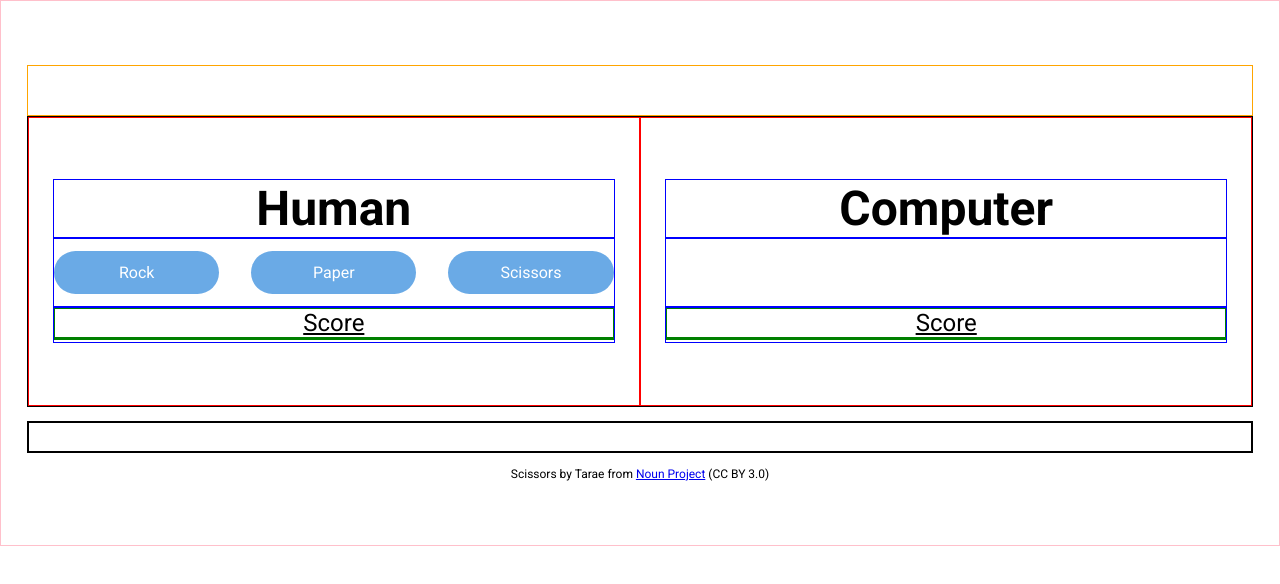
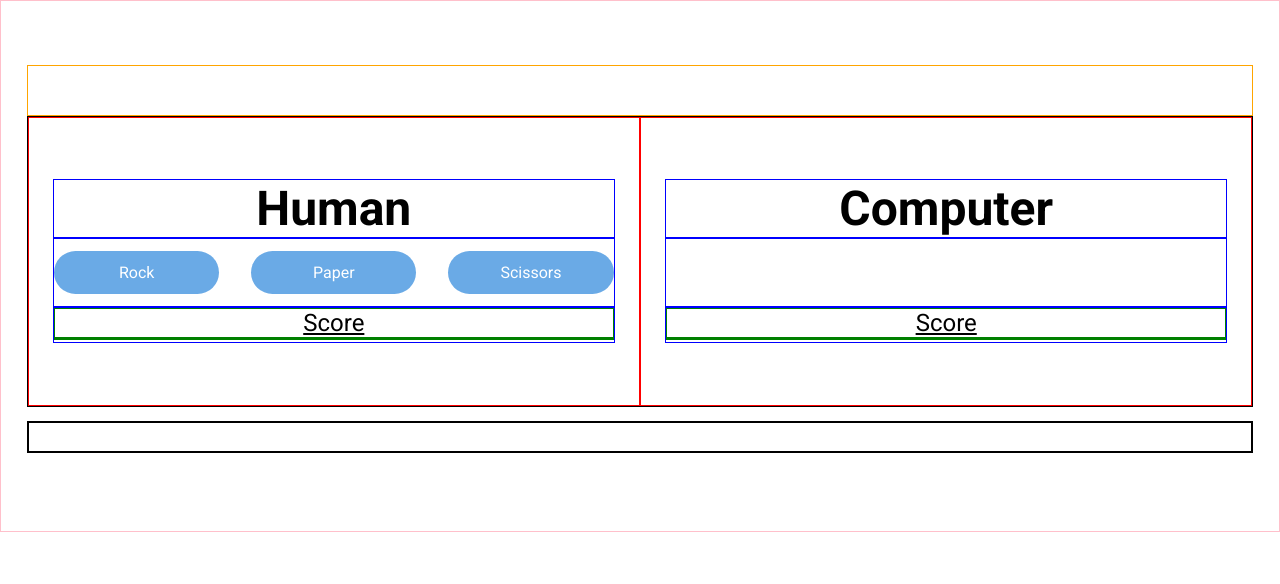
Before and after one commit to rfingerhut/odin-rock-paper-scissors, a plain HTML site: page index.html in a window 1280 px wide. Drawn offline with Linux system fonts and the light colour scheme.

Commit message:
Remove footer

```diff
--- a/index.html
+++ b/index.html
@@ -36,5 +36,4 @@
     </div>
     <div id="roundResult"></div>
 </body>
-<footer>Scissors by Tarae from <a href="https://thenounproject.com/browse/icons/term/scissors/" target="_blank" title="Scissors Icons">Noun Project</a> (CC BY 3.0)</footer>
 </html>
```
